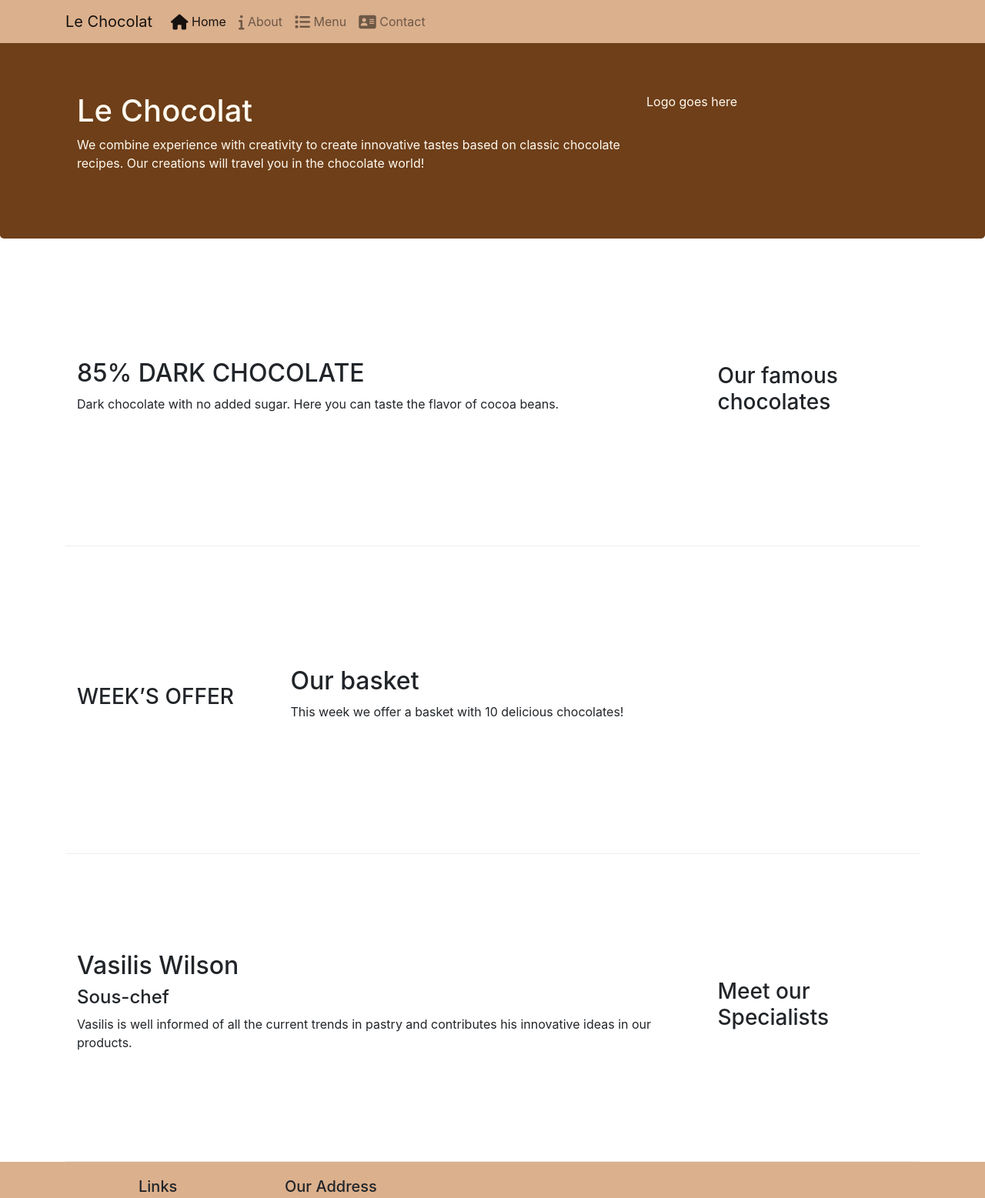
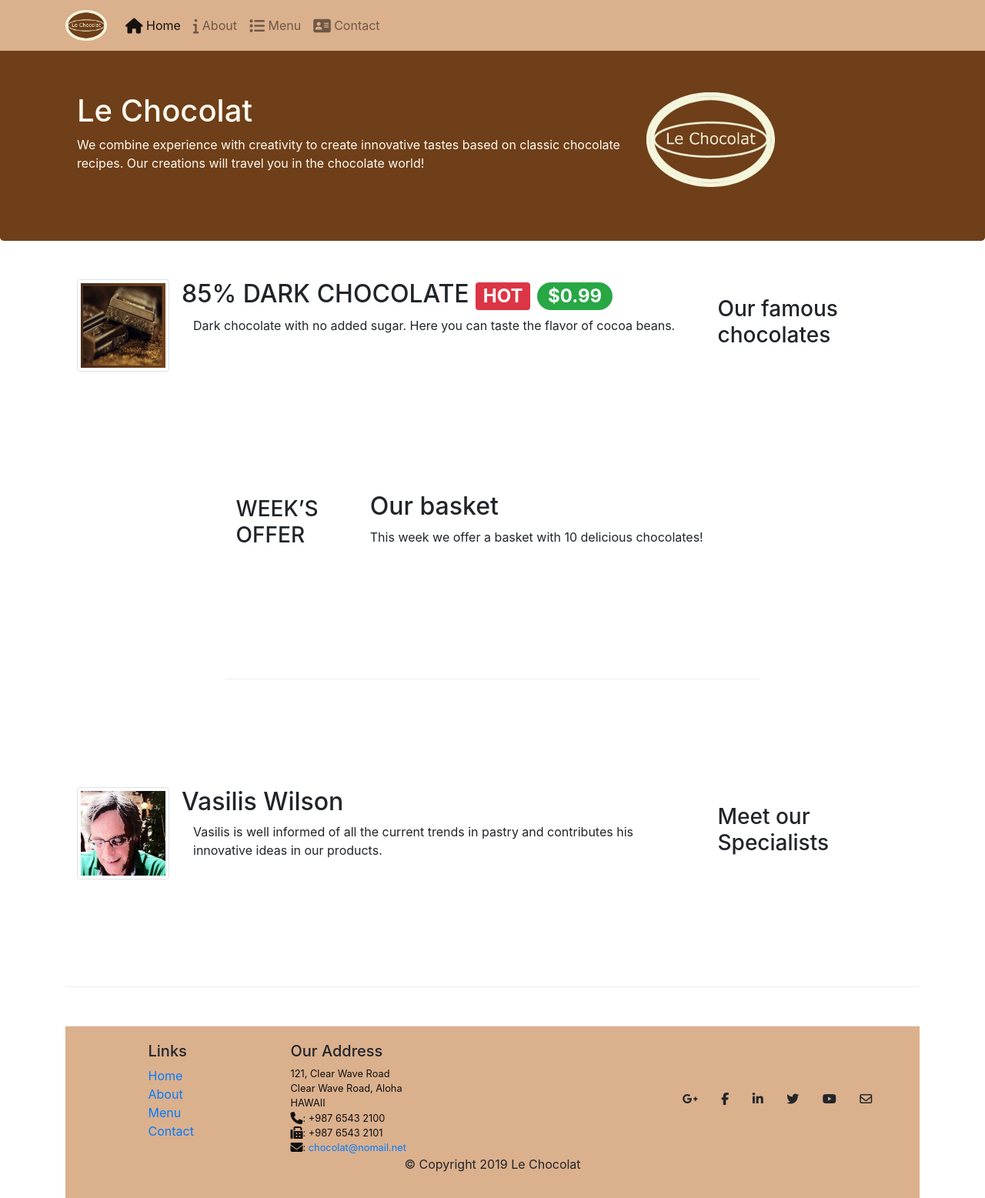
Before and after one commit to samadrezaei/leChocolat, a plain HTML site: page index.html in a window 1280 px wide. Shown: the top 1557 px of the page at 77% size. Drawn offline with nearby package versions, Linux system fonts and the light colour scheme.

Commit message:
Alerting Users

```diff
--- a/css/styles.css
+++ b/css/styles.css
@@ -12,6 +12,12 @@
     background-color: #dbb08d;
     margin:0px auto;
     padding: 20px 0px 20px 0px;
+}
+.jumbotron {
+    padding:70px 30px 70px 30px;
+    margin:0px auto;
+    background: #6E3F19;
+    color:floralwhite;
 }
 .jumbotron {
     padding:70px 30px 70px 30px;
--- a/index.html
+++ b/index.html
@@ -8,35 +8,39 @@
     <meta http-equiv="x-ua-compatible" content="ie=edge">
     <!-- Bootstrap CSS -->
     <link rel="stylesheet" href="node_modules/bootstrap/dist/css/bootstrap.min.css">
-    <!--Font awesome icons-->
+    <!-- Font awesome icons -->
     <link rel="stylesheet" href="node_modules/font-awesome/css/font-awesome.min.css">
-
     <!-- Local external CSS -->
     <link rel="stylesheet" href="css/styles.css">
     <title>Le Chocolat</title>
 </head>
 
 <body>
-    <!--Navigation-->
 
-    <nav class="navbar navbar-expand-md navbar-light bg-light fixed-top">
+    <!-- Navigation -->
+    <nav class="navbar navbar-expand-md bg-light navbar-light fixed-top">
 
         <div class="container">
-            <!--Logo-->
-            <a class="navbar-brand" href="#">Le Chocolat</a>
-            <!--Sandwich button-->
+
+            <!-- Logo -->
+            <a class="navbar-brand" href="./index.html"><img src="images/logo.png" height="40" width="54"></a>
+
+            <!-- Sandwich button -->
             <button class="navbar-toggler" type="button" data-toggle="collapse" data-target="#Navbar">
                 <span class="navbar-toggler-icon"></span>
             </button>
+
             <div class="collapse navbar-collapse" id="Navbar">
                 <ul class="navbar-nav">
-                    <li class="nav-item active"><a class="nav-link" href="#"><span class="fa fa-home fa-lg"></span> Home</a></li>
-                    <li class="nav-item"><a class="nav-link" href="./aboutus.html"><span class="fa fa-info fa-lg"></span> About</a></li>
+                    <li class="nav-item active"><a class="nav-link" href="./index.html"><span class="fa fa-home fa-lg"></span>
+                            Home</a></li>
+                    <li class="nav-item"><a class="nav-link" href="./aboutus.html"><span class="fa fa-info fa-lg"></span>
+                            About</a></li>
                     <li class="nav-item"><a class="nav-link" href="#"><span class="fa fa-list fa-lg"></span> Menu</a></li>
-                    <li class="nav-item"><a class="nav-link" href="#"><span class="fa fa-address-card fa-lg"></span> Contact</a></li>
+                    <li class="nav-item"><a class="nav-link" href="#"><span class="fa fa-address-card fa-lg"></span>
+                            Contact</a></li>
                 </ul>
             </div>
-
         </div>
     </nav>
 
@@ -49,7 +53,7 @@
                         recipes. Our creations will travel you in the chocolate world!</p>
                 </div>
                 <div class="col col-sm">
-                    <p>Logo goes here</p> <!-- i will replace it later -->
+                    <img src="images/logo.png">
                 </div>
             </div>
         </div>
@@ -63,9 +67,17 @@
                 <h3>Our famous chocolates</h3>
             </div>
             <div class="col-sm col-md">
-                <h2>85% DARK CHOCOLATE</h2>
-                <p class="d-none d-sm-block">Dark chocolate with no added sugar. Here you can taste the flavor of cocoa
-                    beans.</p>
+                <div class="media">
+                    <img class="d-flex mr-3 img-thumbnail align-self-center"
+                        src="images/dark85.jpg" alt="85% DARK CHOCOLATE">
+                    <div class="media-body">
+                        <h2 class="mt-0">85% DARK CHOCOLATE <span class="badge badge-danger">HOT</span>
+                        <span class="badge badge-pill badge-success">$0.99</span>
+                    </h2>
+
+                        <p class="col d-none d-md-block">Dark chocolate with no added sugar.
+                        Here you can taste the flavor of cocoa beans.</p>
+                </div>
             </div>
         </div>
 
@@ -86,11 +98,15 @@
                 <h3>Meet our Specialists</h3>
             </div>
             <div class="col-sm col-md">
-                <h2>Vasilis Wilson </h2>
-                <h4>Sous-chef</h4>
-                <p class="d-none d-sm-block">Vasilis is well informed of all the current trends in pastry and
-                    contributes his innovative ideas in
-                    our products.</p>
+                <div class="media">
+                    <img class="d-flex mr-3 img-thumbnail align-self-center"
+                        src="images/cartoonVasilis.png" alt="Vasilis Wilson">
+                    <div class="media-body">
+                        <h2 class="mt-0">Vasilis Wilson</h2>
+                        <p class="col d-none d-md-block">Vasilis is well informed of all the current
+                            trends in pastry and contributes his innovative ideas in our products.</p>
+                    </div>
+                </div>
             </div>
         </div>
 
@@ -118,16 +134,17 @@
                         121, Clear Wave Road<br>
                         Clear Wave Road, Aloha<br>
                         HAWAII<br>
-                        Tel.: +987 6543 2100<br>
-                        Fax: +987 6543 2101<br>
-                        Email: <a href="mailto:chocolat@nomail.net">chocolat@nomail.net</a>
+                        <i class="fa fa-phone fa-lg"></i>: +987 6543 2100 <br>
+                        <i class="fa fa-fax fa-lg"></i>: +987 6543 2101 <br>
+                        <i class="fa fa-envelope fa-lg"></i>:
+                        <a href="mailto: chocolat@nomail.net"> chocolat@nomail.net </a>
                     </address>
                 </div>
 
                 <!-- Social links footer column -->
                 <div class="col col-sm-4 align-self-center">
                     <div style="text-align:center">
-                            <a class="btn btn-social-icon btn-google-plus" href ="http://google.com/+">
+                        <a class="btn btn-social-icon btn-google-plus" href="http://google.com/+">
                             <i class="fa fa-google-plus"></i></a>
                         <a class="btn btn-social-icon btn-facebook" href="http://www.facebook.com/profile.php?id=">
                             <i class="fa fa-facebook"></i></a>
@@ -137,7 +154,7 @@
                             <i class="fa fa-twitter"></i></a>
                         <a class="btn btn-social-icon btn-youtube" href="http://youtube.com/">
                             <i class="fa fa-youtube"></i></a>
-                            <a class="btn btn-social-icon" href="mailto:">
+                        <a class="btn btn-social-icon" href="mailto:info@site.com">
                             <i class="fa fa-envelope-o"></i></a>
                     </div>
                 </div>
```
Also changed, not shown: aboutus.html (+30 -16 lines), images/cartoonVasilis.png (added), images/dark85.jpg (added), images/logo.png (added), images/promotion.jpg (added). Lines whose indentation alone changed are shown as unchanged.
